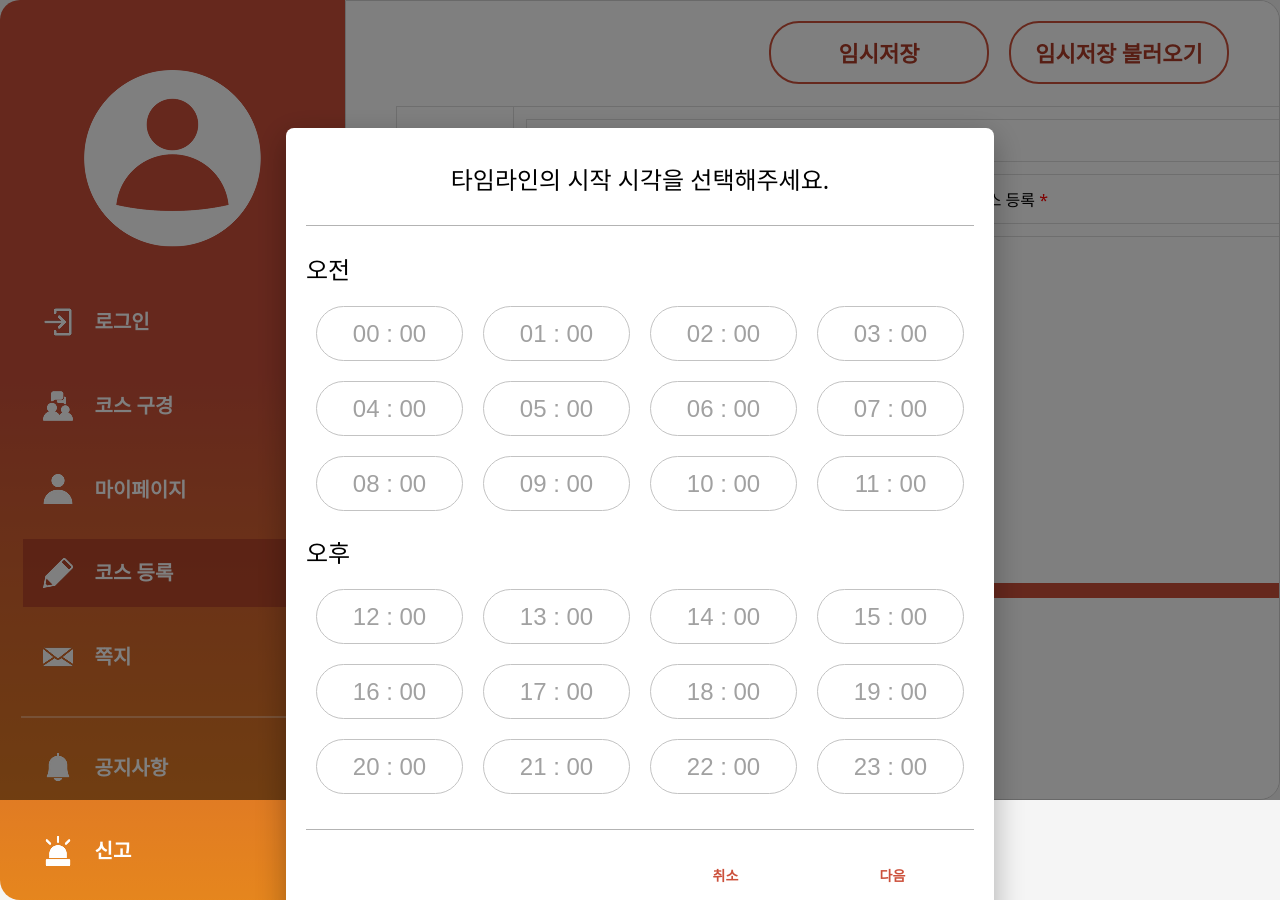
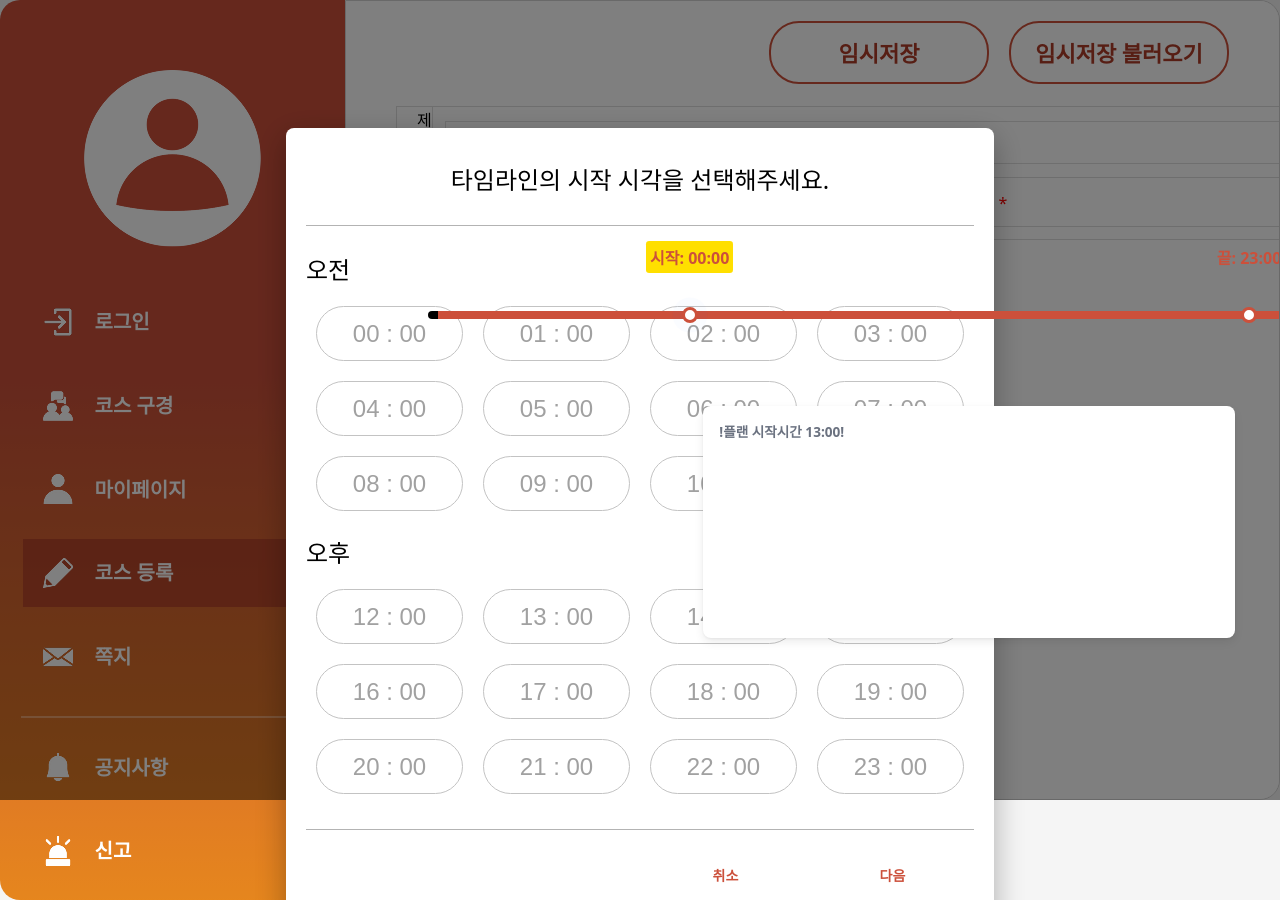
Before and after one commit to KimSeongeun12/eatPlanFront, a Next.js app: page /write in a window 1280 px wide. Built offline with nearby package versions, Linux system fonts and the light colour scheme.

Commit message:
코스 등록 타임라인 시작끝

```diff
--- a/src/app/courseDetail/[slug]/timeline.jsx
+++ b/src/app/courseDetail/[slug]/timeline.jsx
@@ -1,52 +1,63 @@
 'use client'
 
 import {Chrono} from "react-chrono";
+import {useEffect, useState} from "react";
 
-export default function Timeline () {
+export default function Timeline ({timelineStart, timelineFinish}) {
+
+    const [start, setStart] = useState("");
+    const [finish, setFinish] = useState("");
+
+    useEffect(() => {
+        setStart(timelineStart);
+        setFinish(timelineFinish);
+    }, [timelineStart, timelineFinish]);
+
     return (
         <Chrono
             items={[
                 {
-                    title: "시작 13:00",
+                    title: `시작: ${start}`,
                     cardSubtitle: "!플랜 시작시간 13:00!",
                 },
+                // {
+                //
+                //     title: "대련집",
+                //     cardTitle: "대련집",
+                //     url: "https://naver.me/Gj6lnook",
+                //     cardSubtitle: "12:00~",
+                //     cardDetailedText: "보쌈 양이 조금 적은거같기도 아닌거같기도 다음엔 칼국수도 먹어보자 " +
+                //         "코멘트 내용이 길어진다면?코멘트 내용이 길어진다면?코멘트 내용이 길어진다면?코멘트 내용이 길어진다면?" +
+                //         "코멘트 내용이 길어진다면?코멘트 내용이 길어진다면?코멘트 내용이 길어진다면?코멘트 내용이 길어진다면?" +
+                //         "코멘트 내용이 길어진다면?코멘트 내용이 길어진다면?코멘트 내용이 길어진다면?코멘트 내용이 길어진다면?" +
+                //         "코멘트 내용이 길어진다면?코멘트 내용이 길어진다면?코멘트 내용이 길어진다면?코멘트 내용이 길어진다면?" +
+                //         "코멘트 내용이 길어진다면?코멘트 내용이 길어진다면?코멘트 내용이 길어진다면?코멘트 내용이 길어진다면?" +
+                //         "코멘트 내용이 길어진다면?코멘트 내용이 길어진다면?코멘트 내용이 길어진다면?코멘트 내용이 길어진다면?" +
+                //         "코멘트 내용이 길어진다면?코멘트 내용이 길어진다면?코멘트 내용이 길어진다면?코멘트 내용이 길어진다면?" +
+                //         "코멘트 내용이 길어진다면?코멘트 내용이 길어진다면?코멘트 내용이 길어진다면?코멘트 내용이 길어진다면?" +
+                //         "코멘트 내용이 길어진다면?코멘트 내용이 길어진다면?코멘트 내용이 길어진다면?코멘트 내용이 길어진다면?" +
+                //         "코멘트 내용이 길어진다면?코멘트 내용이 길어진다면?코멘트 내용이 길어진다면?코멘트 내용이 길어진다면?",
+                //     media: {
+                //         type: "IMAGE",
+                //         source: {
+                //             url: "http://localhost/image/rest1.jpg"
+                //         }
+                //     }
+                // },
+                // {
+                //     title: "따릉이타고 이동",
+                //     cardTitle: "따릉이 타고 이동",
+                //     cardSubtitle: "13:00~",
+                //     cardDetailedText: "식당정보가 없는 상세일정"
+                // },
                 {
-
-                    title: "대련집",
-                    cardTitle: "대련집",
-                    url: "https://naver.me/Gj6lnook",
-                    cardSubtitle: "12:00~",
-                    cardDetailedText: "보쌈 양이 조금 적은거같기도 아닌거같기도 다음엔 칼국수도 먹어보자 " +
-                        "코멘트 내용이 길어진다면?코멘트 내용이 길어진다면?코멘트 내용이 길어진다면?코멘트 내용이 길어진다면?" +
-                        "코멘트 내용이 길어진다면?코멘트 내용이 길어진다면?코멘트 내용이 길어진다면?코멘트 내용이 길어진다면?" +
-                        "코멘트 내용이 길어진다면?코멘트 내용이 길어진다면?코멘트 내용이 길어진다면?코멘트 내용이 길어진다면?" +
-                        "코멘트 내용이 길어진다면?코멘트 내용이 길어진다면?코멘트 내용이 길어진다면?코멘트 내용이 길어진다면?" +
-                        "코멘트 내용이 길어진다면?코멘트 내용이 길어진다면?코멘트 내용이 길어진다면?코멘트 내용이 길어진다면?" +
-                        "코멘트 내용이 길어진다면?코멘트 내용이 길어진다면?코멘트 내용이 길어진다면?코멘트 내용이 길어진다면?" +
-                        "코멘트 내용이 길어진다면?코멘트 내용이 길어진다면?코멘트 내용이 길어진다면?코멘트 내용이 길어진다면?" +
-                        "코멘트 내용이 길어진다면?코멘트 내용이 길어진다면?코멘트 내용이 길어진다면?코멘트 내용이 길어진다면?" +
-                        "코멘트 내용이 길어진다면?코멘트 내용이 길어진다면?코멘트 내용이 길어진다면?코멘트 내용이 길어진다면?" +
-                        "코멘트 내용이 길어진다면?코멘트 내용이 길어진다면?코멘트 내용이 길어진다면?코멘트 내용이 길어진다면?",
-                    media: {
-                        type: "IMAGE",
-                        source: {
-                            url: "http://localhost/image/rest1.jpg"
-                        }
-                    }
-                },
-                {
-                    title: "따릉이타고 이동",
-                    cardTitle: "따릉이 타고 이동",
-                    cardSubtitle: "13:00~",
-                    cardDetailedText: "식당정보가 없는 상세일정"
-                },
-                {
-                    title: "18:00 끝",
+                    title: `끝: ${finish}`,
                     cardSubtitle: "!플랜 끝 시간 18:00!",
                 },
             ]}
             mode="HORIZONTAL"
             disableToolbar
+
         />
     );
 };
--- a/src/app/write/courseWrite.jsx
+++ b/src/app/write/courseWrite.jsx
@@ -1,11 +1,13 @@
 'use client'
 import './courseWriteCss.css';
 import './courseAdd_modal/courseAdd_modalCss.css';
-import { useState } from 'react';
+import {useEffect, useState} from 'react';
 import CourseAdd_modal from './courseAdd_modal/page';
+import {Chrono} from "react-chrono";
+import {Timeline} from "@/app/courseDetail/[slug]/courseDetail";
 
 export default function CourseWrite({ data }) {
-    const { timelineStart, timelineFinish } = data || {};
+    const { timelineStart, timelineFinish } = data || {timelineStart: "00:00", timelineFinish: "23:00"};
     const [isModalOpen, setIsModalOpen] = useState(false);
     const [courseList, setCourseList] = useState([]);
 
@@ -48,13 +50,11 @@ export default function CourseWrite({ data }) {
                     <tr>
                         <td colSpan={2} className="courseWrite_td">
                             <div className="courseWrite_uploadDiv">
-                                <div className="courseWrite_timeline_line">
-                                    <span className="courseWrite_timeline_startSpan">{timelineStart}</span>
-                                    <span className="courseWrite_timeline_finishSpan">{timelineFinish}</span>
-
-
-
-                                </div>
+                                {/*<div className="courseWrite_timeline_line">*/}
+                                {/*    <span className="courseWrite_timeline_startSpan">{timelineStart}</span>*/}
+                                {/*    <span className="courseWrite_timeline_finishSpan">{timelineFinish}</span>*/}
+                                {/*</div>*/}
+                                <Timeline timelineStart={timelineStart} timelineFinish={timelineFinish} />
                             </div>
                         </td>
                     </tr>
--- a/src/app/write/courseWriteCss.css
+++ b/src/app/write/courseWriteCss.css
@@ -142,3 +142,74 @@ table {
     color: #CC503B;
     font-weight: bold;
 }
+
+/**/
+
+div[class*="Outline"] {
+    background-color: #CC503B !important;
+    height: 8px !important;
+    width: 95% !important;
+    border-left: 10px solid #000000;
+    border-right: 10px solid #000000;
+    border-radius: 10px;
+}
+
+ul[class*="horizontal"] {
+    display: flex !important;
+    justify-content: space-between !important;  /* 핵심: 좌우 정렬 */
+    padding: 0 !important;
+    margin: 0 !important;
+    width: 100% !important;
+}
+
+/* 2. li 항목은 동일한 너비로 분배 */
+ul[class*="horizontal"] > li {
+    flex: 1 1 0 !important;    /* 균등 분배 */
+    width: auto !important;
+    padding: 0 !important;
+    margin: 0 !important;
+    text-align: center;        /* 필요시 가운데 정렬 */
+}
+
+button[class*="Shape"] {
+    border: 3px solid #CC503B !important;
+    background: white !important;
+}
+
+div[class*="title"] {
+    color: #CC503B !important;
+}
+
+div[class*="active"]{
+    color: #CC503B !important;
+}
+
+article[class*="TimelineItemContentWrapper"]{
+    max-width: 500px !important;
+    min-width: 500px !important;
+}
+
+[class*="TimelineContentDetailsWrapper"]::after {
+    content: none !important;
+    background: none !important;
+    height: 0 !important;
+}
+
+[class*=TimelineHorizontalWrapper] {
+    padding: 0 !important;
+}
+
+ul[class*="horizontal"] > li {
+    flex: 1 1 0 !important;
+    width: auto !important;
+}
+
+[class*=MediaWrapper] {
+    background: white !important;
+}
+
+[class*=TimelineMain] {
+    box-sizing: border-box !important;
+    width: 100% !important;
+    max-width: 1450px !important;
+}
--- a/src/app/write/write_modal/stepOne.jsx
+++ b/src/app/write/write_modal/stepOne.jsx
@@ -13,6 +13,7 @@ export default function StepOne({onNext, setData}) {
             return;
         }
         setData({timelineStart});  // 상위로 데이터 전달
+        // console.log(timelineStart);
         onNext();
     };
 
```
